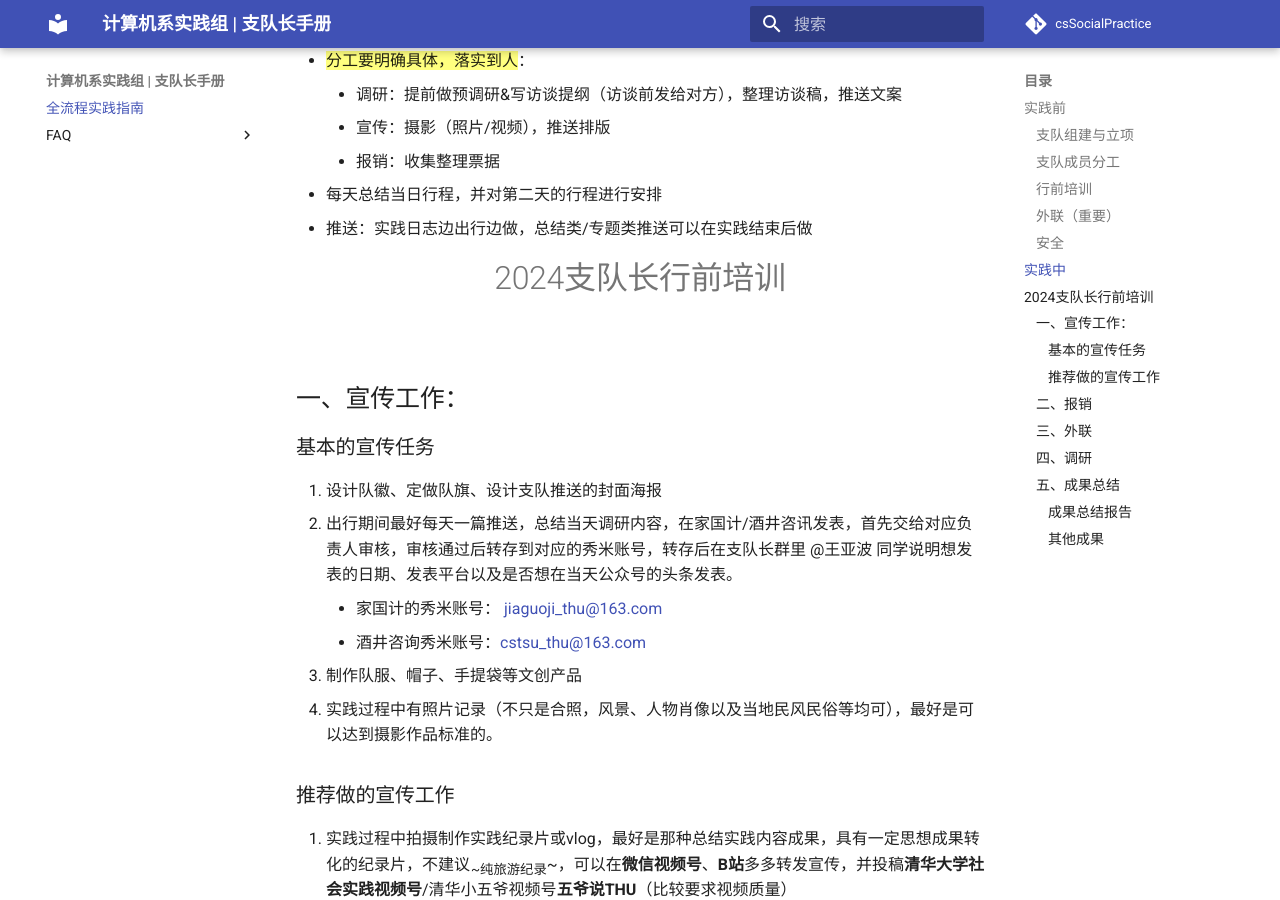
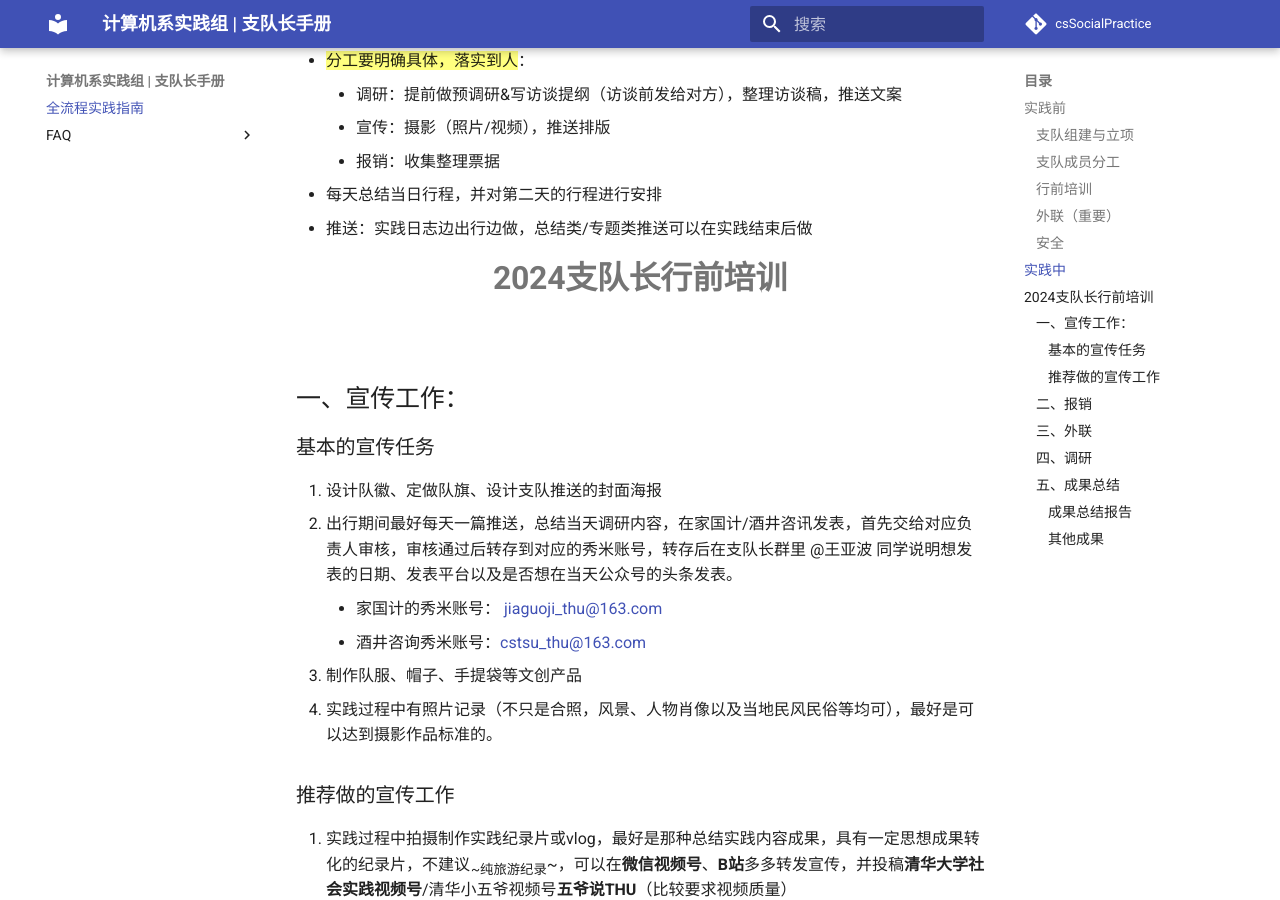
Before and after one commit to wang-yk-never/csSocialPractice, an MkDocs documentation site: the page built from docs/index.md, in a window 1280 px wide and 900 px high, scrolled down 1945 px. Built offline with MkDocs 1.6.1 and Material for MkDocs 9.7.7, drawn with Linux system fonts in a browser that asks for light colours; comment, search, counter and statistics services are not loaded.

```diff
--- a/docs/index.md
+++ b/docs/index.md
@@ -64,7 +64,7 @@
 - 每天总结当日行程，并对第二天的行程进行安排
 - 推送：实践日志边出行边做，总结类/专题类推送可以在实践结束后做
 
-# <center> 2024支队长行前培训 </center>
+# <center> **2024支队长行前培训** </center>
 
 ## 一、宣传工作：
 
```
